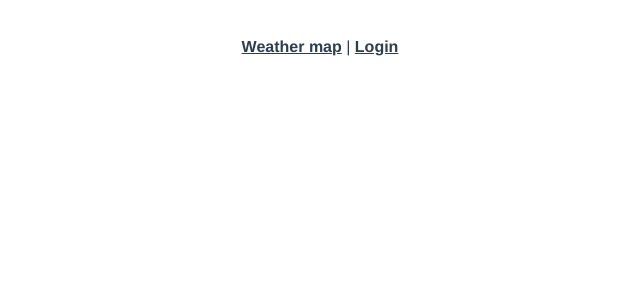
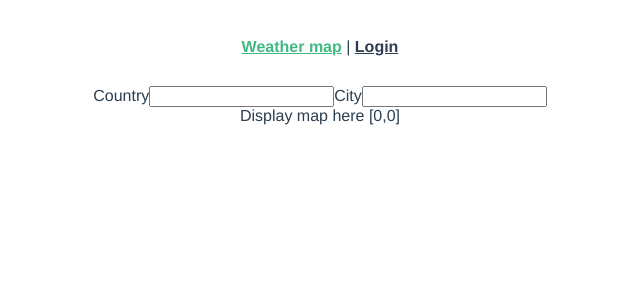
Before and after one commit to cnotv/open-weather-map, a Vue app: page / in a window 1280 px wide. Shown: the top 300 px of the page, without its empty margins (320-960 px from the left). Built offline with nearby package versions, Linux system fonts and the light colour scheme.

Commit message:
Refine router configuration

```diff
--- a/src/App.vue
+++ b/src/App.vue
@@ -1,7 +1,7 @@
 <template>
   <div id="app">
     <div id="nav">
-      <router-link to="/weather">Weather map</router-link> |
+      <router-link to="/">Weather map</router-link> |
       <router-link to="/login">Login</router-link>
     </div>
     <router-view />
--- a/src/router/index.ts
+++ b/src/router/index.ts
@@ -11,7 +11,7 @@ const routes: Array<RouteConfig> = [
     component: Login
   },
   {
-    path: "/weather",
+    path: "/",
     name: "Weather",
     // route level code-splitting
     // this generates a separate chunk (about.[hash].js) for this route
@@ -22,6 +22,7 @@ const routes: Array<RouteConfig> = [
 ];
 
 const router = new VueRouter({
+  mode: 'history',
   routes
 });
 
```
